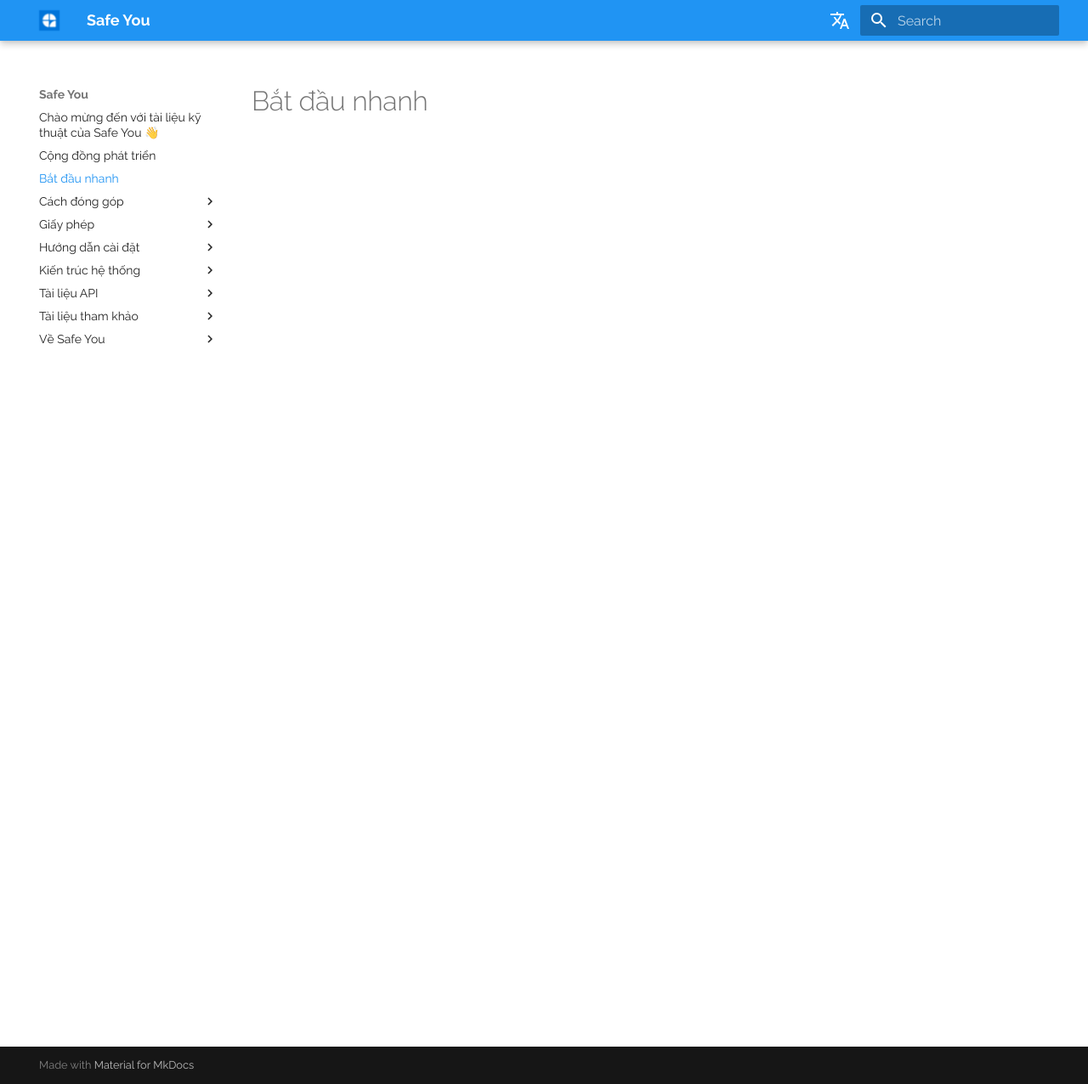
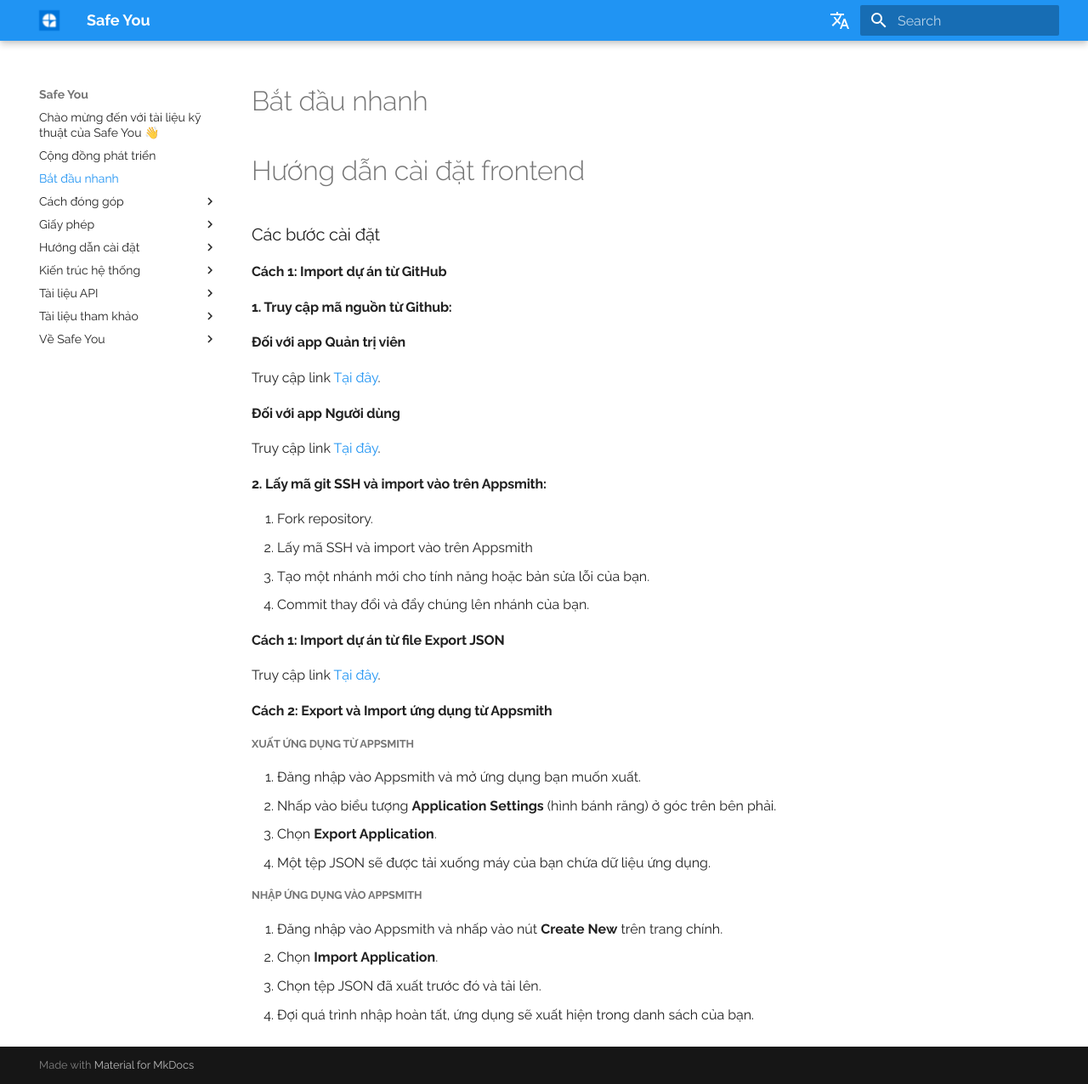
Before and after one commit to UTE-SafeYou/safeyou-docs, an MkDocs documentation site: the page built from docs/getting-started.md, in a window 1280 px wide and 1276 px high. Shown: the whole window at 85% size. Built offline with MkDocs 1.6.1 and Material for MkDocs 9.7.7, drawn with Linux system fonts in a browser that asks for light colours; comment, search, counter and statistics services are not loaded.

Commit message:
Add docs

```diff
--- a/docs/getting-started.md
+++ b/docs/getting-started.md
@@ -1 +1,47 @@
 # Bắt đầu nhanh
+
+# Hướng dẫn cài đặt frontend
+
+### Các bước cài đặt
+
+#### Cách 1: Import dự án từ GitHub
+
+#### 1. Truy cập mã nguồn từ Github:
+
+#### Đối với app Quản trị viên
+
+Truy cập link
+[Tại đây](https://github.com/UTE-SafeYou/safeyou-internals).
+
+#### Đối với app Người dùng
+
+Truy cập link
+[Tại đây](https://github.com/UTE-SafeYou/safeyou-client).
+
+#### 2. Lấy mã git SSH và import vào trên Appsmith:
+
+1. Fork repository.
+2. Lấy mã SSH và import vào trên Appsmith
+3. Tạo một nhánh mới cho tính năng hoặc bản sửa lỗi của bạn.
+4. Commit thay đổi và đẩy chúng lên nhánh của bạn.
+
+#### Cách 1: Import dự án từ file Export JSON
+
+Truy cập link
+[Tại đây](https://docs.appsmith.com/advanced-concepts/more/backup-restore).
+
+#### Cách 2: Export và Import ứng dụng từ Appsmith
+
+##### Xuất ứng dụng từ Appsmith
+
+1. Đăng nhập vào Appsmith và mở ứng dụng bạn muốn xuất.
+2. Nhấp vào biểu tượng **Application Settings** (hình bánh răng) ở góc trên bên phải.
+3. Chọn **Export Application**.
+4. Một tệp JSON sẽ được tải xuống máy của bạn chứa dữ liệu ứng dụng.
+
+##### Nhập ứng dụng vào Appsmith
+
+1. Đăng nhập vào Appsmith và nhấp vào nút **Create New** trên trang chính.
+2. Chọn **Import Application**.
+3. Chọn tệp JSON đã xuất trước đó và tải lên.
+4. Đợi quá trình nhập hoàn tất, ứng dụng sẽ xuất hiện trong danh sách của bạn.
```
